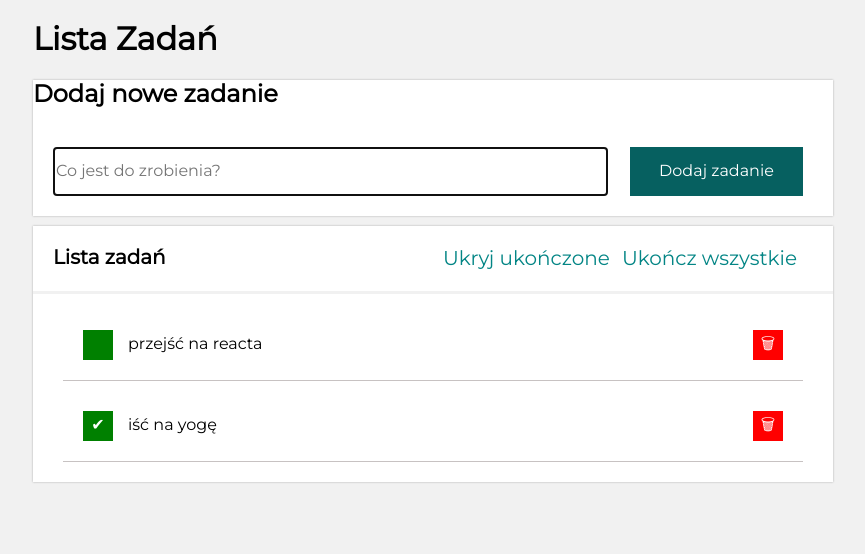
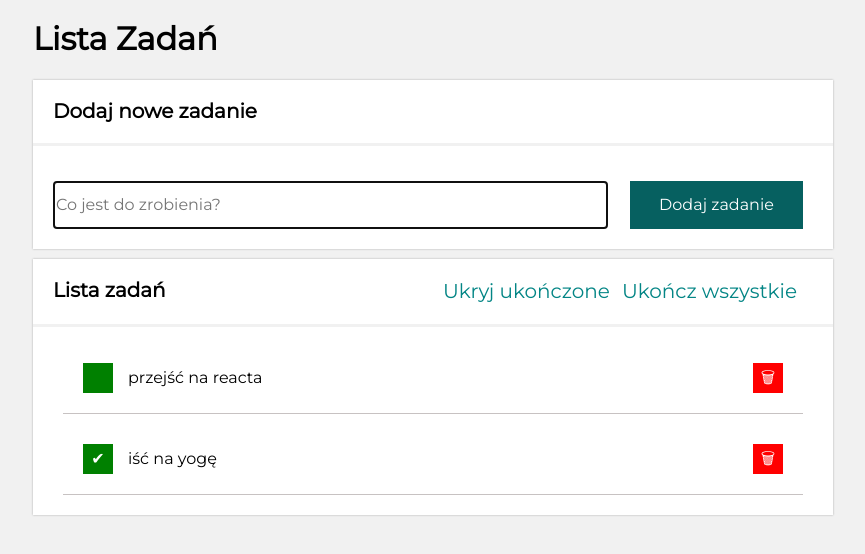
Before and after one commit to Gosia-Magdzik/todo-list-react, a React (Create React App) app: page / in a window 1280 px wide. Shown: the top 554 px of the page, without its empty margins (207-1072 px from the left). Built offline with nearby package versions, Linux system fonts and the light colour scheme.

Commit message:
Section component

```diff
--- a/src/App.js
+++ b/src/App.js
@@ -14,17 +14,16 @@ function App() {
   return (
 <main className="body">
     <h1>Lista Zadań</h1>
-    <section className="section">
-        <h2 className="section__header">Dodaj nowe zadanie</h2>
-        <Form/>
-    </section>
+    <Section  title="Dodaj nowe zadanie"
+              body={<Form/>}
+    />
 
-    <section className="section">
-        <h2 className="section__header--grid">Lista zadań
-        <Buttons tasks={tasks} hideDoneTasks={hideDoneTasks}/>
-        </h2>
-        <Tasks tasks={tasks} hideDoneTasks={hideDoneTasks} />
-    </section>
+    <Section  title="Lista zadań"
+              body={<Tasks tasks={tasks} hideDoneTasks={hideDoneTasks} />}
+              extraHeaderContent={<Buttons tasks={tasks} hideDoneTasks={hideDoneTasks}/>}
+    />
+
+
 </main>
   );
 }
--- a/src/Section/index.js
+++ b/src/Section/index.js
@@ -1,7 +1,12 @@
 import "./style.css";
 
-const Section = (props) => (
-    <section></section>
+const Section = ({title, body, extraHeaderContent}) => (
+    <section className="section">
+        <h2 className="section__header--grid">{title}
+        {extraHeaderContent}
+        </h2>
+        {body}
+    </section>
 );
 
 export default Section;
```
